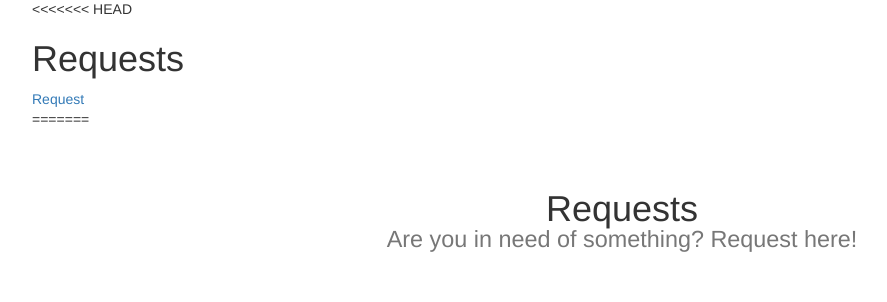
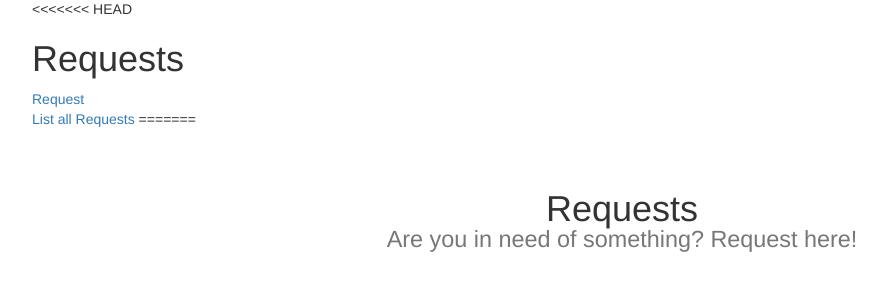
Before and after one commit to nisargjhaveri/saathi, a PHP site: template app/views/requests/index.php in a window 1280 px wide. Shown: the part 51-353 px from the top of the page, without its empty margins (18-905 px from the left). Run offline with PHP 8.4, Linux system fonts and the light colour scheme; the template is opened without the code that fills it, so the values that code supplies are empty; some libraries are stand-ins or nearby versions.

Commit message:
View REquests

```diff
--- a/app/views/requests/index.php
+++ b/app/views/requests/index.php
@@ -1,6 +1,7 @@
 <<<<<<< HEAD
 <h1>Requests</h1>
 <a href="add">Request</a><br>
+<a href="view"> List all Requests</a>
 =======
 <!DOCTYPE html>
 <html>
```
